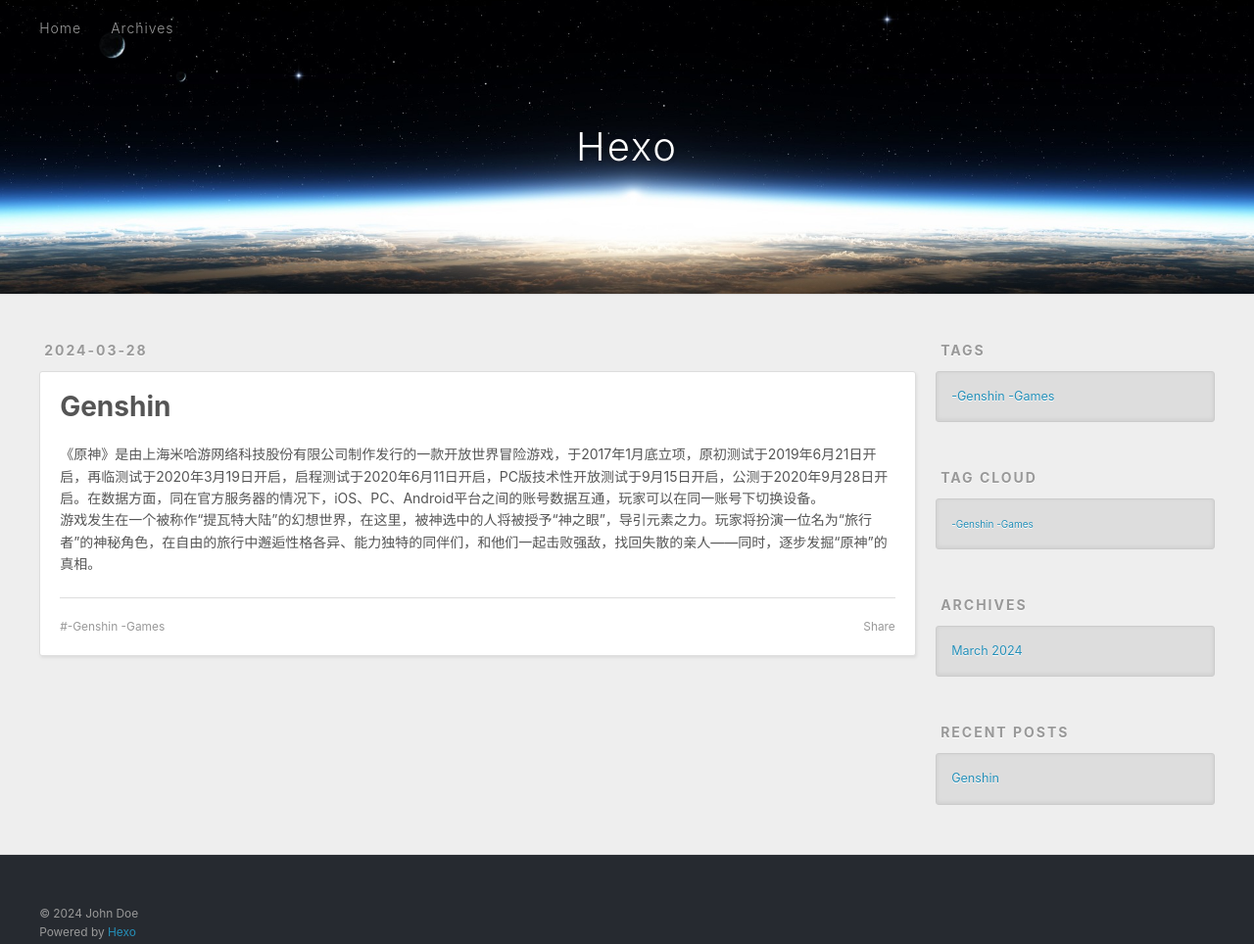
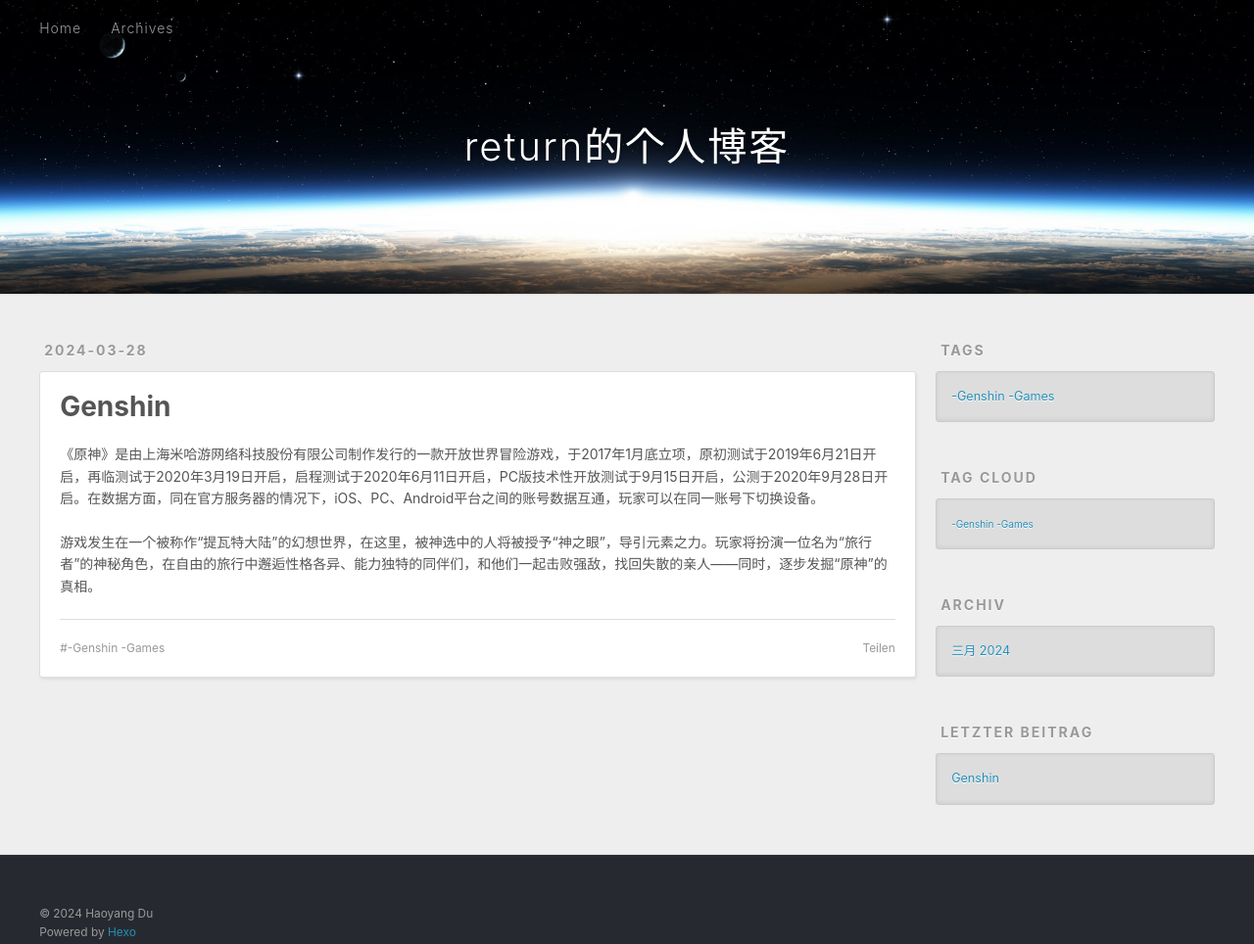
Before and after one commit to Iamgenshinmaster/Iamgenshinmaster.github.io, a plain HTML site: page 2024/03/28/My-New-Post/index.html in a window 1280 px wide. Shown: the whole page at 98% size. Drawn offline with Linux system fonts and the light colour scheme.

Commit message:
Site updated: 2024-03-28 16:36:51

```diff
--- a/2024/03/28/My-New-Post/index.html
+++ b/2024/03/28/My-New-Post/index.html
@@ -4,22 +4,22 @@
   <meta charset="utf-8">
 
 
-  <title>Genshin | Hexo</title>
+  <title>Genshin | return的个人博客</title>
   <meta name="viewport" content="width=device-width, initial-scale=1, shrink-to-fit=no">
-  <meta name="description" content="《原神》是由上海米哈游网络科技股份有限公司制作发行的一款开放世界冒险游戏，于2017年1月底立项，原初测试于2019年6月21日开启，再临测试于2020年3月19日开启，启程测试于2020年6月11日开启，PC版技术性开放测试于9月15日开启，公测于2020年9月28日开启。在数据方面，同在官方服务器的情况下，iOS、PC、Android平台之间的账号数据互通，玩家可以在同一账号下切换设备。游戏">
+  <meta name="description" content="《原神》是由上海米哈游网络科技股份有限公司制作发行的一款开放世界冒险游戏，于2017年1月底立项，原初测试于2019年6月21日开启，再临测试于2020年3月19日开启，启程测试于2020年6月11日开启，PC版技术性开放测试于9月15日开启，公测于2020年9月28日开启。在数据方面，同在官方服务器的情况下，iOS、PC、Android平台之间的账号数据互通，玩家可以在同一账号下切换设备。">
 <meta property="og:type" content="article">
 <meta property="og:title" content="Genshin">
 <meta property="og:url" content="http://iamgenshinmaster.github.io/2024/03/28/My-New-Post/index.html">
-<meta property="og:site_name" content="Hexo">
-<meta property="og:description" content="《原神》是由上海米哈游网络科技股份有限公司制作发行的一款开放世界冒险游戏，于2017年1月底立项，原初测试于2019年6月21日开启，再临测试于2020年3月19日开启，启程测试于2020年6月11日开启，PC版技术性开放测试于9月15日开启，公测于2020年9月28日开启。在数据方面，同在官方服务器的情况下，iOS、PC、Android平台之间的账号数据互通，玩家可以在同一账号下切换设备。游戏">
-<meta property="og:locale" content="en_US">
+<meta property="og:site_name" content="return的个人博客">
+<meta property="og:description" content="《原神》是由上海米哈游网络科技股份有限公司制作发行的一款开放世界冒险游戏，于2017年1月底立项，原初测试于2019年6月21日开启，再临测试于2020年3月19日开启，启程测试于2020年6月11日开启，PC版技术性开放测试于9月15日开启，公测于2020年9月28日开启。在数据方面，同在官方服务器的情况下，iOS、PC、Android平台之间的账号数据互通，玩家可以在同一账号下切换设备。">
+<meta property="og:locale" content="zh_CN">
 <meta property="article:published_time" content="2024-03-28T07:38:12.000Z">
-<meta property="article:modified_time" content="2024-03-28T07:48:41.521Z">
-<meta property="article:author" content="John Doe">
+<meta property="article:modified_time" content="2024-03-28T08:36:18.012Z">
+<meta property="article:author" content="Haoyang Du">
 <meta property="article:tag" content="-Genshin -Games">
 <meta name="twitter:card" content="summary">
 
-    <link rel="alternate" href="/atom.xml" title="Hexo" type="application/atom+xml">
+    <link rel="alternate" href="/atom.xml" title="return的个人博客" type="application/atom+xml">
 
 
     <link rel="shortcut icon" href="/favicon.png">
@@ -44,7 +44,7 @@
   <div id="header-outer" class="outer">
     <div id="header-title" class="inner">
       <h1 id="logo-wrap">
-        <a href="/" id="logo">Hexo</a>
+        <a href="/" id="logo">return的个人博客</a>
       </h1>
 
     </div>
@@ -62,10 +62,10 @@
 
           <a class="nav-icon" href="/atom.xml" title="RSS Feed"><span class="fa fa-rss"></span></a>
 
-        <a class="nav-icon nav-search-btn" title="Search"><span class="fa fa-search"></span></a>
+        <a class="nav-icon nav-search-btn" title="Suche"><span class="fa fa-search"></span></a>
       </nav>
       <div id="search-form-wrap">
-        <form action="//google.com/search" method="get" accept-charset="UTF-8" class="search-form"><input type="search" name="q" class="search-form-input" placeholder="Search"><button type="submit" class="search-form-submit">&#xF002;</button><input type="hidden" name="sitesearch" value="http://Iamgenshinmaster.github.io"></form>
+        <form action="//google.com/search" method="get" accept-charset="UTF-8" class="search-form"><input type="search" name="q" class="search-form-input" placeholder="Suche"><button type="submit" class="search-form-submit">&#xF002;</button><input type="hidden" name="sitesearch" value="http://Iamgenshinmaster.github.io"></form>
       </div>
     </div>
   </div>
@@ -95,12 +95,14 @@
     <div class="e-content article-entry" itemprop="articleBody">
 
         <span id="more"></span>
-<p>《原神》是由上海米哈游网络科技股份有限公司制作发行的一款开放世界冒险游戏，于2017年1月底立项，原初测试于2019年6月21日开启，再临测试于2020年3月19日开启，启程测试于2020年6月11日开启，PC版技术性开放测试于9月15日开启，公测于2020年9月28日开启。在数据方面，同在官方服务器的情况下，iOS、PC、Android平台之间的账号数据互通，玩家可以在同一账号下切换设备。<br>游戏发生在一个被称作“提瓦特大陆”的幻想世界，在这里，被神选中的人将被授予“神之眼”，导引元素之力。玩家将扮演一位名为“旅行者”的神秘角色，在自由的旅行中邂逅性格各异、能力独特的同伴们，和他们一起击败强敌，找回失散的亲人——同时，逐步发掘“原神”的真相。</p>
+<p>《原神》是由上海米哈游网络科技股份有限公司制作发行的一款开放世界冒险游戏，于2017年1月底立项，原初测试于2019年6月21日开启，再临测试于2020年3月19日开启，启程测试于2020年6月11日开启，PC版技术性开放测试于9月15日开启，公测于2020年9月28日开启。在数据方面，同在官方服务器的情况下，iOS、PC、Android平台之间的账号数据互通，玩家可以在同一账号下切换设备。</p>
+<!--more-->
+<p>游戏发生在一个被称作“提瓦特大陆”的幻想世界，在这里，被神选中的人将被授予“神之眼”，导引元素之力。玩家将扮演一位名为“旅行者”的神秘角色，在自由的旅行中邂逅性格各异、能力独特的同伴们，和他们一起击败强敌，找回失散的亲人——同时，逐步发掘“原神”的真相。</p>
 
 
     </div>
     <footer class="article-footer">
-      <a data-url="http://iamgenshinmaster.github.io/2024/03/28/My-New-Post/" data-id="cluaxftif0000jwju1qoq0pd2" data-title="Genshin" class="article-share-link"><span class="fa fa-share">Share</span></a>
+      <a data-url="http://iamgenshinmaster.github.io/2024/03/28/My-New-Post/" data-id="cluaxftif0000jwju1qoq0pd2" data-title="Genshin" class="article-share-link"><span class="fa fa-share">Teilen</span></a>
 
 
 
@@ -142,9 +144,9 @@
 
 
   <div class="widget-wrap">
-    <h3 class="widget-title">Archives</h3>
+    <h3 class="widget-title">Archiv</h3>
     <div class="widget">
-      <ul class="archive-list"><li class="archive-list-item"><a class="archive-list-link" href="/archives/2024/03/">March 2024</a></li></ul>
+      <ul class="archive-list"><li class="archive-list-item"><a class="archive-list-link" href="/archives/2024/03/">三月 2024</a></li></ul>
     </div>
   </div>
 
@@ -152,7 +154,7 @@
 
 
   <div class="widget-wrap">
-    <h3 class="widget-title">Recent Posts</h3>
+    <h3 class="widget-title">letzter Beitrag</h3>
     <div class="widget">
       <ul>
 
@@ -173,7 +175,7 @@
   <div class="outer">
     <div id="footer-info" class="inner">
 
-      &copy; 2024 John Doe<br>
+      &copy; 2024 Haoyang Du<br>
       Powered by <a href="https://hexo.io/" target="_blank">Hexo</a>
     </div>
   </div>
```
Also changed, not shown: archives/2024/03/index.html (+14 -14 lines), archives/2024/index.html (+14 -14 lines), archives/index.html (+14 -14 lines), index.html (+17 -15 lines), tags/Genshin-Games/index.html (+14 -14 lines).
